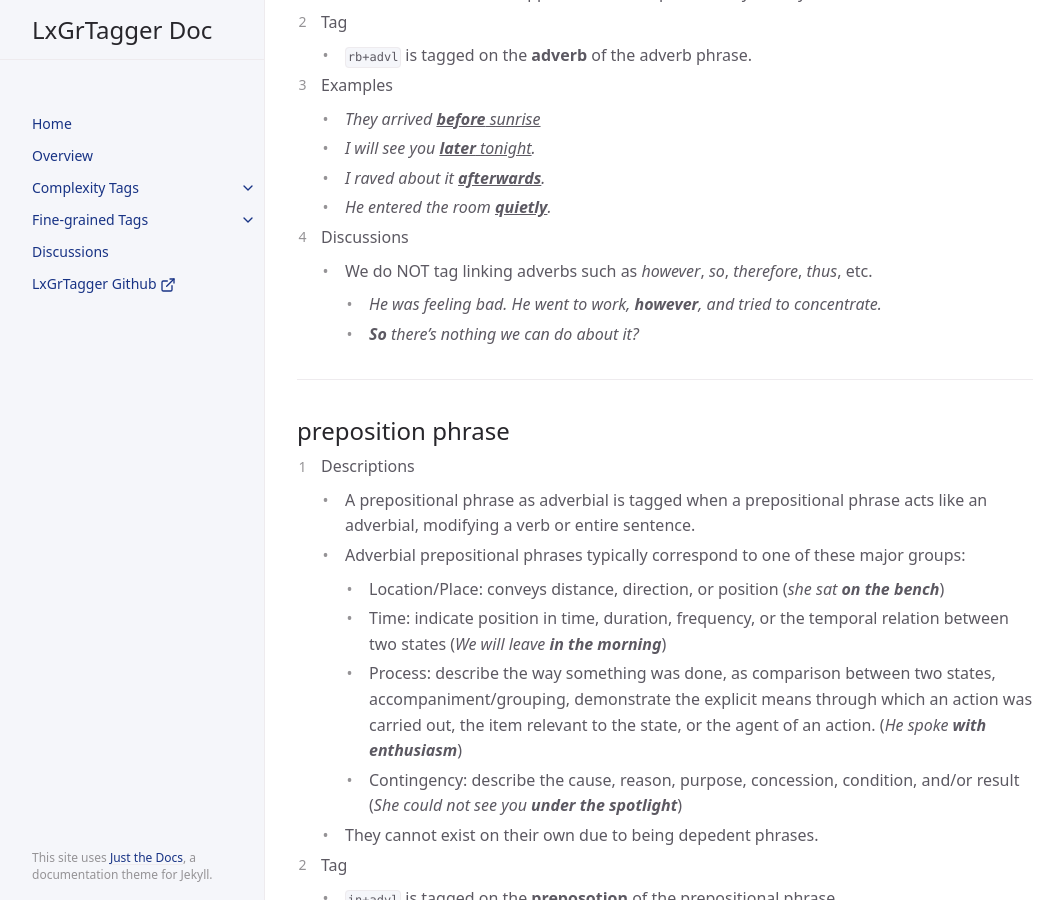
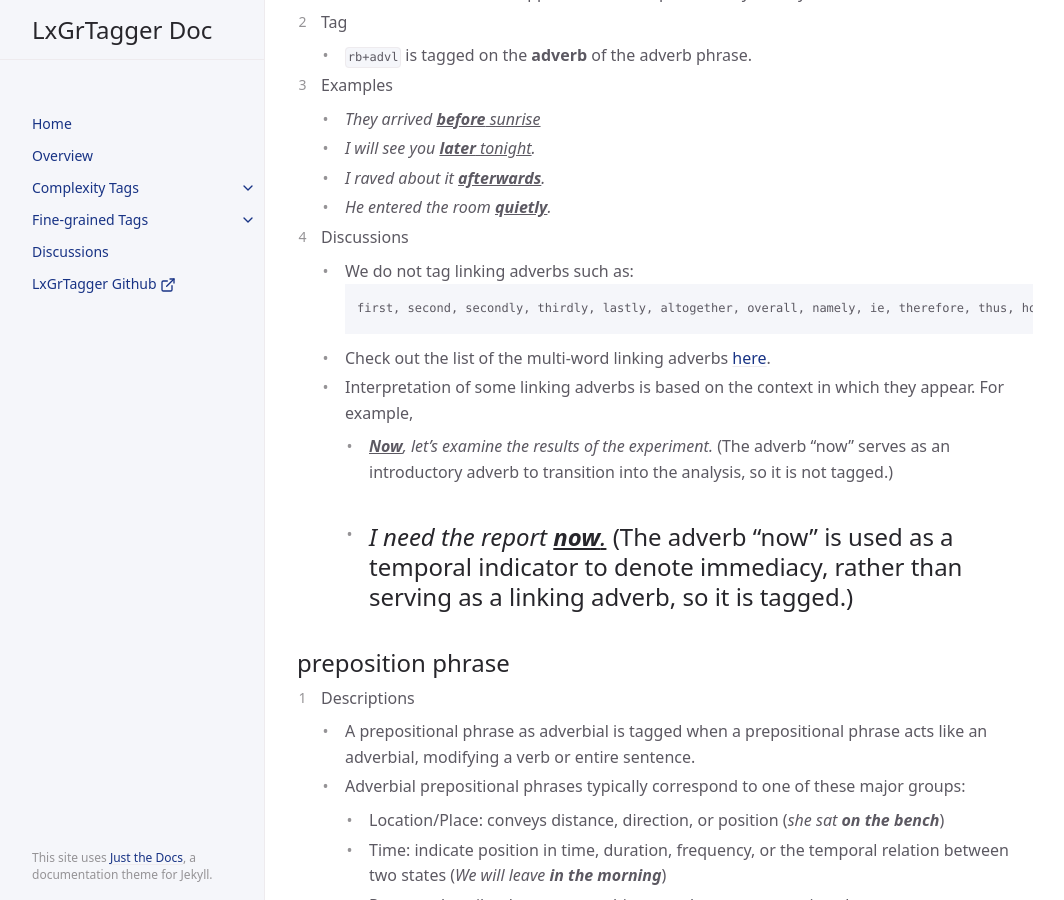
Before and after one commit to LCR-ADS-Lab/LxGrTagger-Documentation, a Jekyll site: the page built from docs/cx tags/3_Dependent Phrase/1_Syntactic function1.md, in a window 1280 px wide and 900 px high, scrolled down 364 px. Shown: the whole window, without its empty margins (107-1171 px from the left). Built offline with Jekyll 4.4.1, drawn with Linux system fonts in a browser that asks for light colours; cached includes are drawn as plain includes.

Commit message:
Update 1_Syntactic function1.md

````diff
--- a/docs/cx tags/3_Dependent Phrase/1_Syntactic function1.md
+++ b/docs/cx tags/3_Dependent Phrase/1_Syntactic function1.md
@@ -20,10 +20,14 @@ nav_order: 1
    - *I raved about it <ins>**afterwards**</ins>.*
    - *He entered the room <ins>**quietly**</ins>.*
 4. Discussions
-   - We do NOT tag linking adverbs such as *however*, *so*, *therefore*, *thus*, etc.
-      - *He was feeling bad. He went to work, **however**, and tried to concentrate.*
-      - ***So** there’s nothing we can do about it?*
-
+   - We do not tag linking adverbs such as:
+   ```markdown
+   first, second, secondly, thirdly, lastly, altogether, overall, namely, ie, therefore, thus, however, alternatively, incidentally, now, next, further, similarly, also, likewise, moreover, i.e., e.g., consequently, so, then, anyway, yet, conversely, instead, anyhow, besides, nevertheless, still
+   ```
+   - Check out the list of the multi-word linking adverbs [here](https://lcr-ads-lab.github.io/LxGrTagger-Documentation/docs/Discussions/#multi-words).
+   - Interpretation of some linking adverbs is based on the context in which they appear. For example,
+      - *<ins>**Now**</ins>, let's examine the results of the experiment.* (The adverb "now" serves as an introductory adverb to transition into the analysis, so it is not tagged.)
+      - *I need the report <ins>**now**.</ins>* (The adverb "now" is used as a temporal indicator to denote immediacy, rather than serving as a linking adverb, so it is tagged.)
 ---
 
 ## preposition phrase
````
